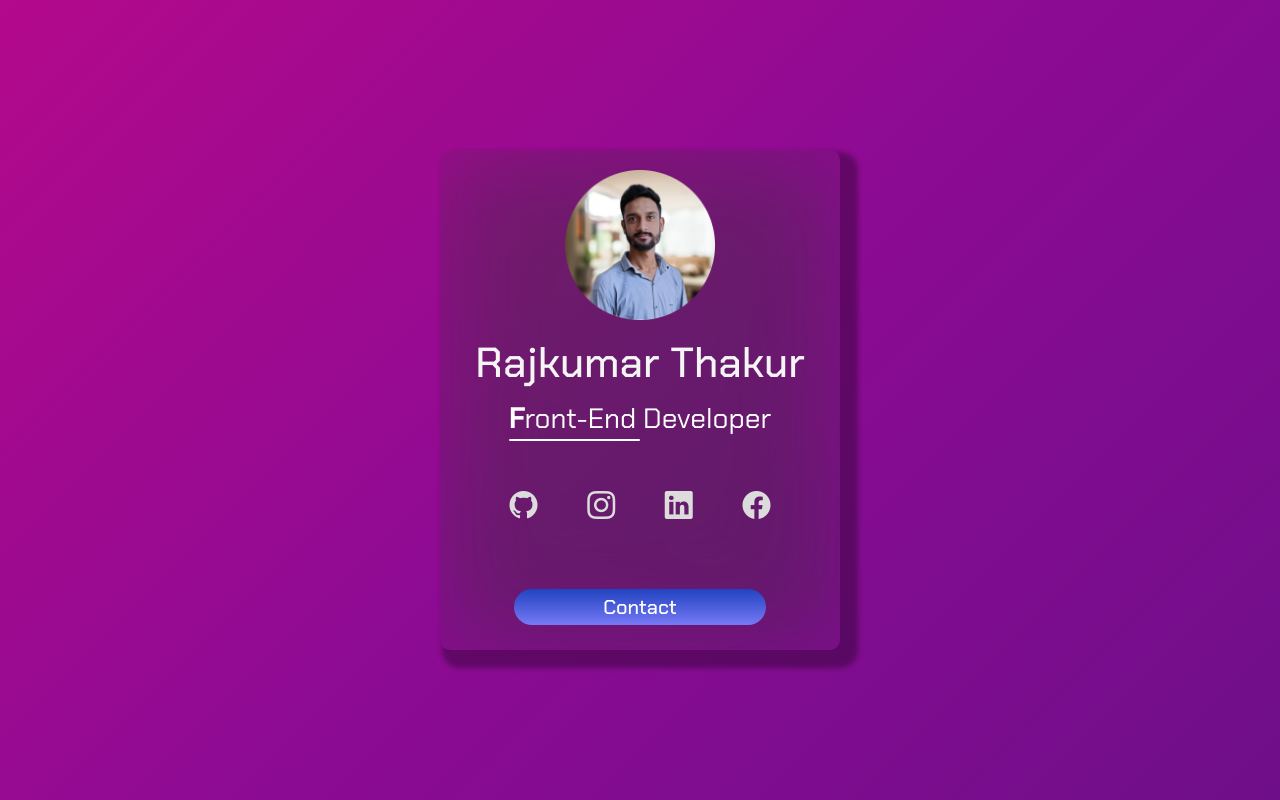
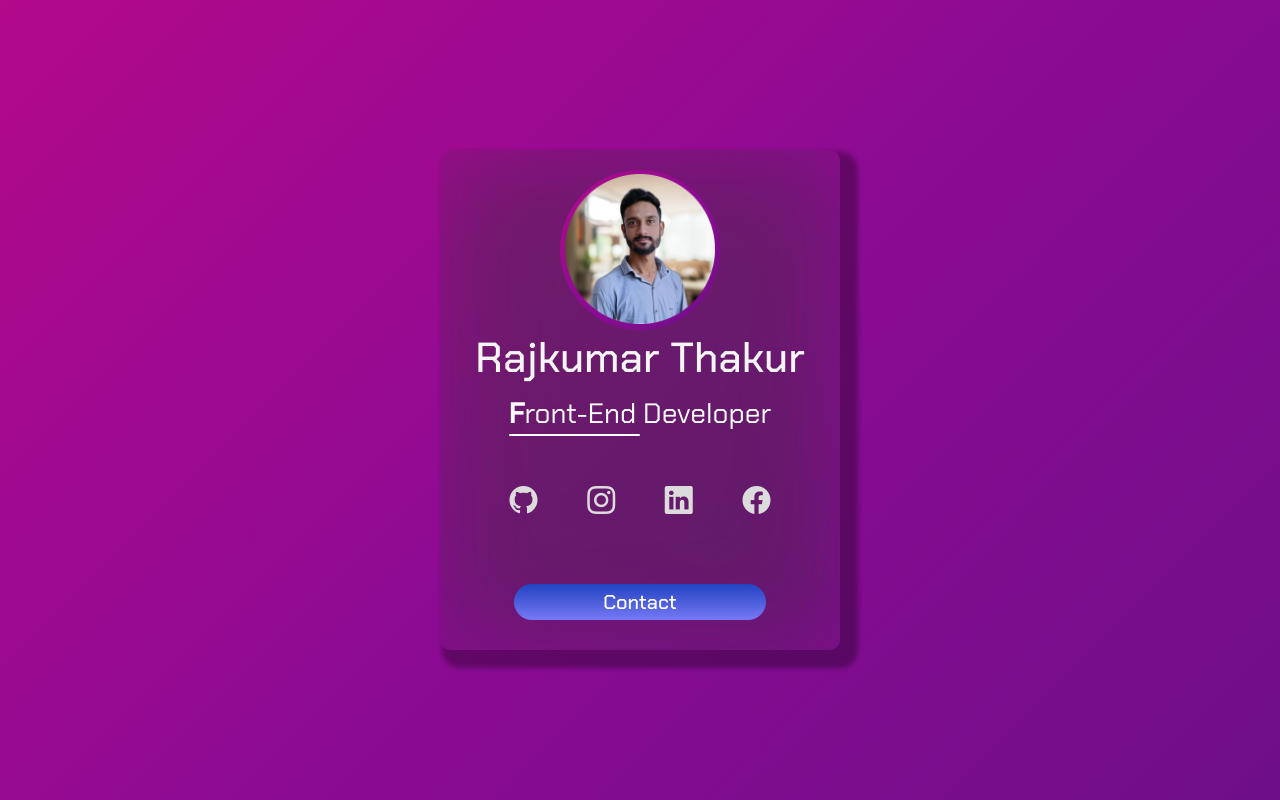
Before and after one commit to Rajkumarthakur88/Rajkumar_Thakur_Portfolio, a plain HTML site: page index.html in a window 1280 px wide. Drawn offline with nearby package versions, Linux system fonts and the light colour scheme.

Commit message:
bg added to img

```diff
--- a/index.html
+++ b/index.html
@@ -1,5 +1,6 @@
 <!DOCTYPE html>
 <html lang="en">
+
 <head>
      <meta charset="UTF-8">
      <meta http-equiv="X-UA-Compatible" content="IE=edge">
@@ -7,25 +8,29 @@
      <title>Rajkumar Thakur</title>
      <link rel="stylesheet" href="style.css">
 </head>
+
 <body>
      <div class="container">
           <div class="portfolio-box">
-               <img id="imgg" src="profile-pic.png" alt="">
+               <div id="imgg">
+                    <img src="profile-pic.png" alt="">
+               </div>
                <h1>Rajkumar Thakur</h1>
                <h2><strong>F</strong>ront-End Developer</h2>
                <div class="social-links">
-                   <a href="https://github.com/Rajkumarthakur88"><i class="bi bi-github"></i></a>
+                    <a href="https://github.com/Rajkumarthakur88"><i class="bi bi-github"></i></a>
                     <a href="#"><i class="bi bi-instagram"></i></a>
                     <a href="https://www.linkedin.com/in/rajkumar-thakur-887824abc"><i class="bi bi-linkedin"></i></a>
                     <a href="#"><i class="bi bi-facebook"></i></a>
                </div>
                <a class="contact-btn" href="tel:8878240117">
-               Contact
-          </a>
+                    Contact
+               </a>
           </div>
           <div class="style-1">
 
           </div>
      </div>
 </body>
+
 </html>
--- a/style.css
+++ b/style.css
@@ -274,8 +274,23 @@ i:hover {
      .social-links {
           margin-bottom: 22px;
      }
+
      .container {
           background-position: 120% 120%;
      }
+}
 
+
+#imgg {
+     display: flex;
+     align-items: center;
+     justify-content: center;
+     width: 160px;
+     height: 160px;
+     border: none;
+     border-radius: 200px;
+     padding-top: 12px;
+     background-image: linear-gradient(-225deg, #FF057C 0%, #8D0B93 50%, #321575 100%);
+     background-size: 300% 300%;
+     animation: AnimationName 10s ease-in-out infinite;
 }
```
